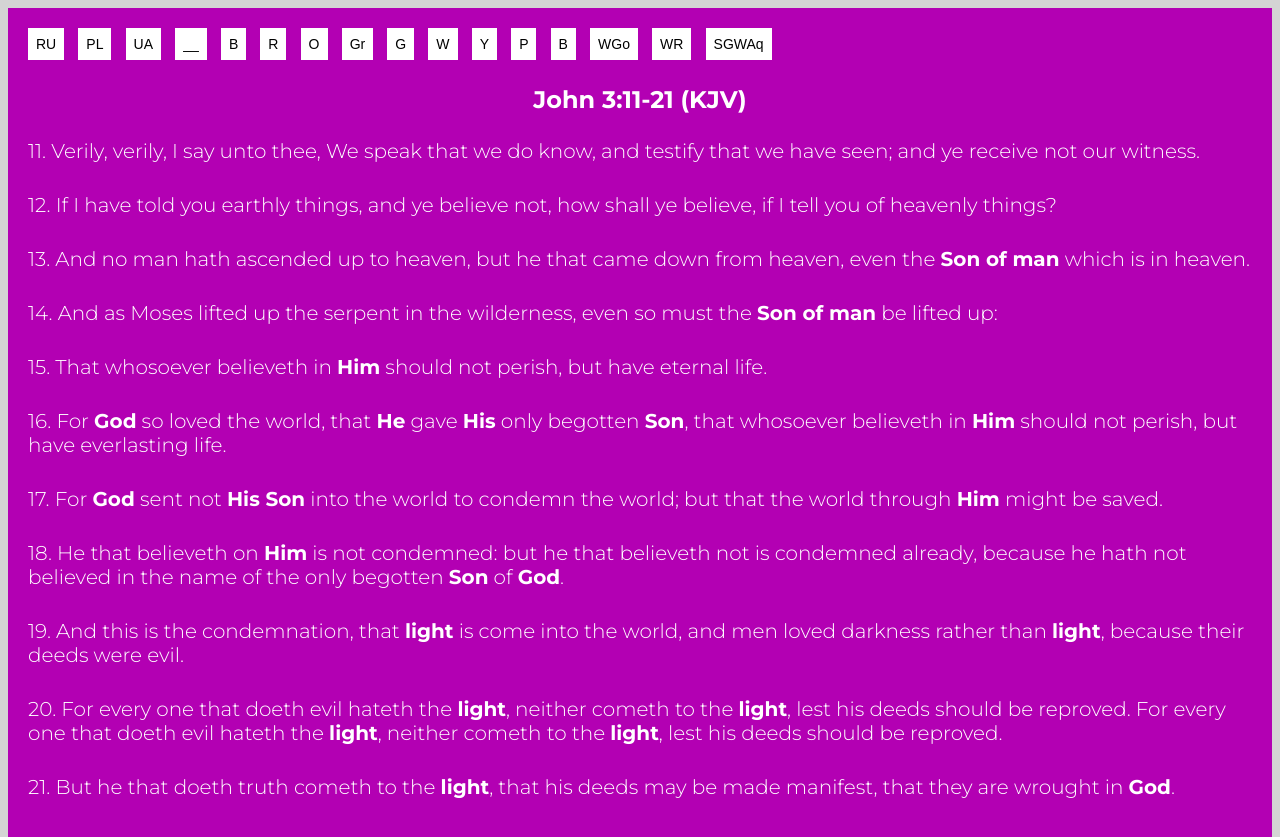
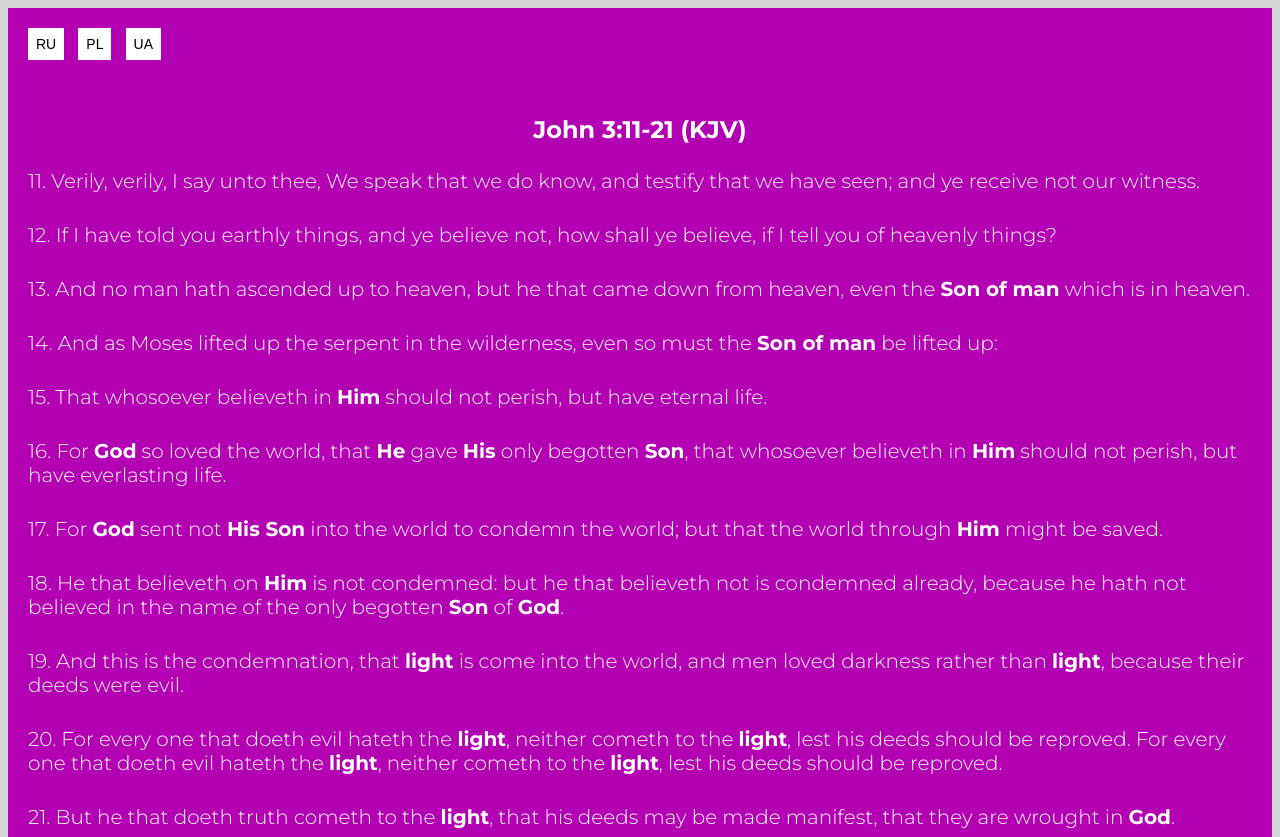
Before and after one commit to Mr-Front-End-dev/Bible-Verses-p--EN, a plain HTML site: page index.html in a window 1280 px wide. Shown: the top 837 px of the page. Drawn offline with Linux system fonts and the light colour scheme.

Commit message:
Updated index.html

```diff
--- a/index.html
+++ b/index.html
@@ -16,19 +16,11 @@
       <button class="section__button"><a class="section__button--link" href="https://mr-front-end-dev.github.io/Bible-Verses-p--RU/">RU</a></button>
       <button class="section__button"><a class="section__button--link" href="https://mr-front-end-dev.github.io/Bible-Verses-p--PL/">PL</a></button>
       <button class="section__button"><a class="section__button--link" href="https://mr-front-end-dev.github.io/Bible-Verses-p--UA/">UA</a></button>
-      <button class="section__button--underscore">__</button>
-      <button class="section__button"><a class="section__button--link" href="https://mr-front-end-dev.github.io/Bible-Verses-b--EN/">B</a></button>
-      <button class="section__button"><a class="section__button--link" href="https://mr-front-end-dev.github.io/Bible-Verses-r--EN/">R</a></button>
-      <button class="section__button"><a class="section__button--link" href="https://mr-front-end-dev.github.io/Bible-Verses-o--EN/">O</a></button>
-      <button class="section__button"><a class="section__button--link" href="https://mr-front-end-dev.github.io/Bible-Verses-g--EN/">Gr</a></button>
-      <button class="section__button"><a class="section__button--link" href="https://mr-front-end-dev.github.io/Bible-Verses-grey--EN/">G</a></button>
-      <button class="section__button"><a class="section__button--link" href="https://mr-front-end-dev.github.io/Bible-Verses-w--EN/">W</a></button>
-      <button class="section__button"><a class="section__button--link" href="https://mr-front-end-dev.github.io/Bible-Verses-yellow--EN/">Y</a></button>
-      <button class="section__button"><a class="section__button--link" href="https://mr-front-end-dev.github.io/Bible-Verses-pink--EN/">P</a></button>
-      <button class="section__button"><a class="section__button--link" href="https://mr-front-end-dev.github.io/Bible-Verses-brown--EN/">B</a></button>
-      <button class="section__button"><a class="section__button--link" href="https://mr-front-end-dev.github.io/Bible-Verses-white-gold--EN/">WGo</a></button>
-      <button class="section__button"><a class="section__button--link" href="https://mr-front-end-dev.github.io/Bible-Verses-white-red--EN/">WR</a></button>
-      <button class="section__button"><a class="section__button--link" href="https://mr-front-end-dev.github.io/Bible-Verses-sgwaq--EN/">SGWAq</a></button>
+    </section>
+  </main>
+  <div class="div__underline--lightgrey"></div>
+  <main class="main">
+    <section class="section">
       <h1 class="section__h1">John 3:11-21 (KJV)</h1>
       <p class="section__paragraph">11. Verily, verily, I say unto thee, We speak that we do know, and testify that we have seen; and ye receive not our witness.</p>
       <p class="section__paragraph">12. If I have told you earthly things, and ye believe not, how shall ye believe, if I tell you of heavenly things?</p>
@@ -43,7 +35,7 @@
       <p class="section__paragraph">21. But he that doeth truth cometh to the <span class="section--bold">light</span>, that his deeds may be made manifest, that they are wrought in <span class="section--bold">God</span>.</p>
     </section>
   </main>
-  <div class="underline__color--lightgrey"></div>
+  <div class="div__underline--lightgrey"></div>
   <main class="main">
     <section class="iframe__container">
       <p class="section__video--paragraph">
```
